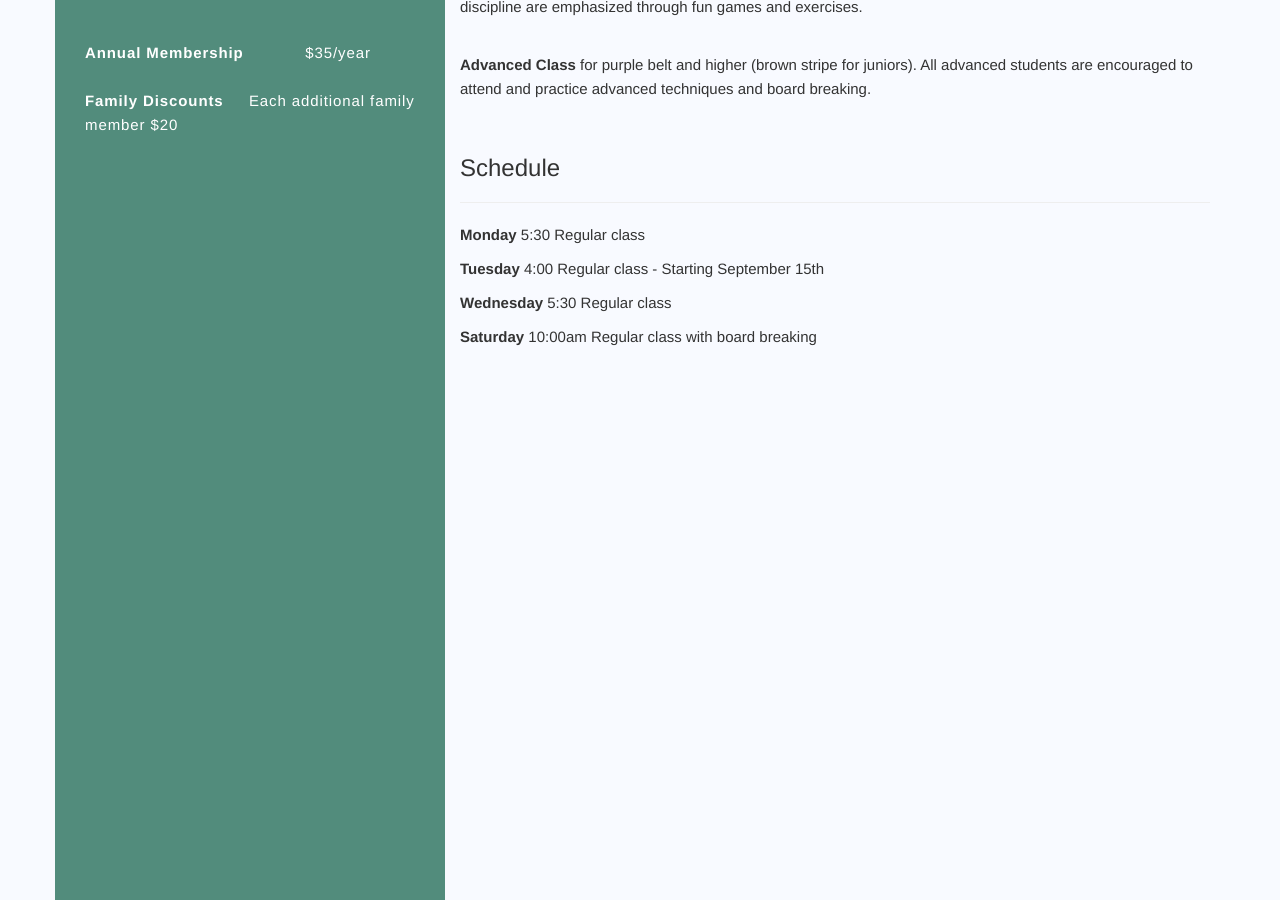
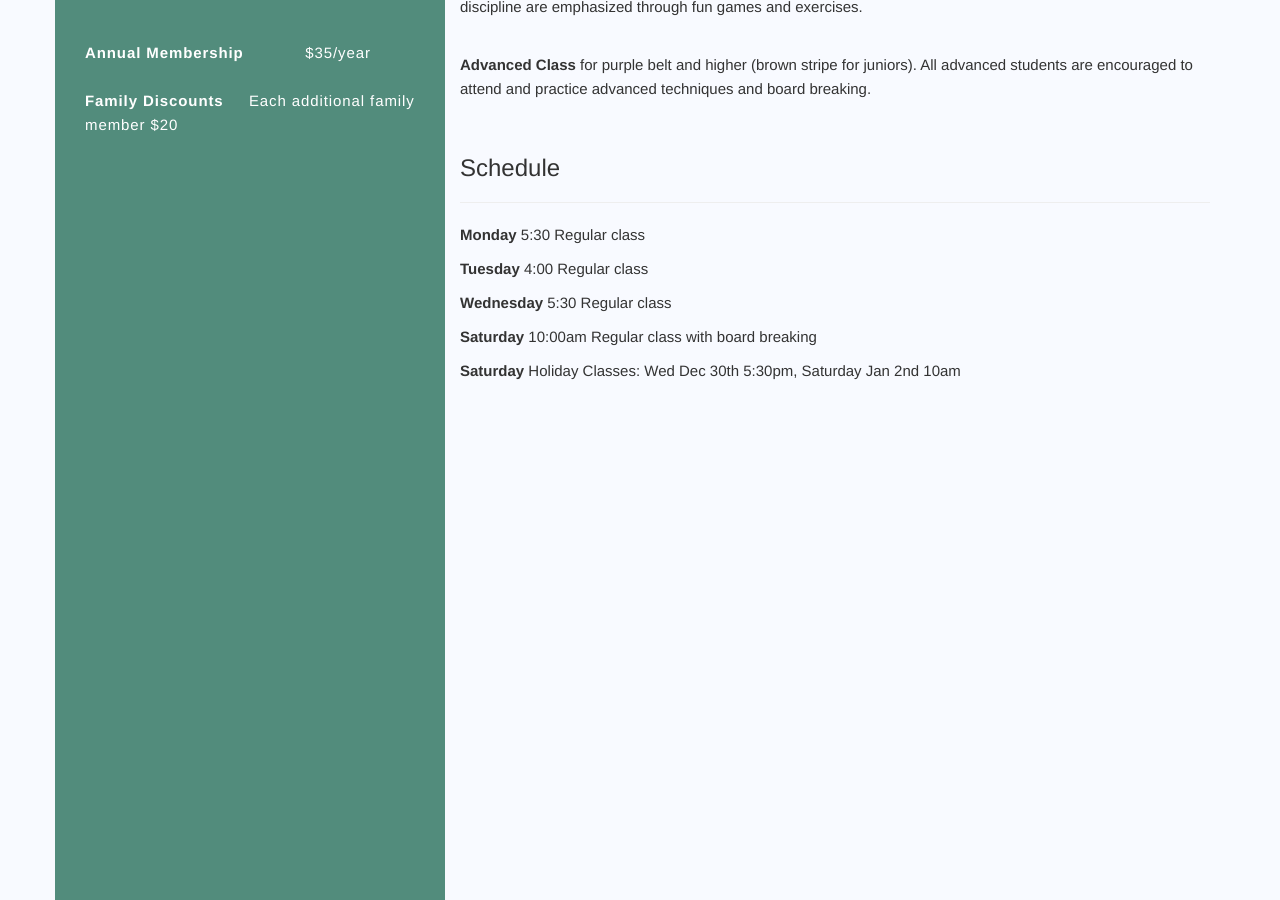
Before and after one commit to taekwondomontana/taekwondomontana.github.io, a Jekyll site: the page built from classes.html, in a window 1280 px wide and 900 px high, scrolled down 394 px. Built offline with Jekyll 4.4.1, drawn with Linux system fonts in a browser that asks for light colours.

Commit message:
update holiday class times

```diff
--- a/classes.html
+++ b/classes.html
@@ -38,9 +38,10 @@ permalink: /classes
         <p><strong>Advanced Class</strong> for purple belt and higher (brown stripe for juniors).  All advanced students are encouraged to attend and practice advanced techniques and board breaking.</p><br>
         <h3> Schedule </h3><hr>
         <p><strong>Monday</strong> 5:30 Regular class</p>
-        <p><strong>Tuesday</strong> 4:00 Regular class - Starting September 15th</p>
+        <p><strong>Tuesday</strong> 4:00 Regular class</p>
         <p><strong>Wednesday</strong> 5:30 Regular class</p>
         <p><strong>Saturday</strong> 10:00am Regular class with board breaking</p>
+        <p><strong>Saturday</strong> Holiday Classes: Wed Dec 30th 5:30pm, Saturday Jan 2nd 10am</p>
     </div>
   </div>
 </div>
```
